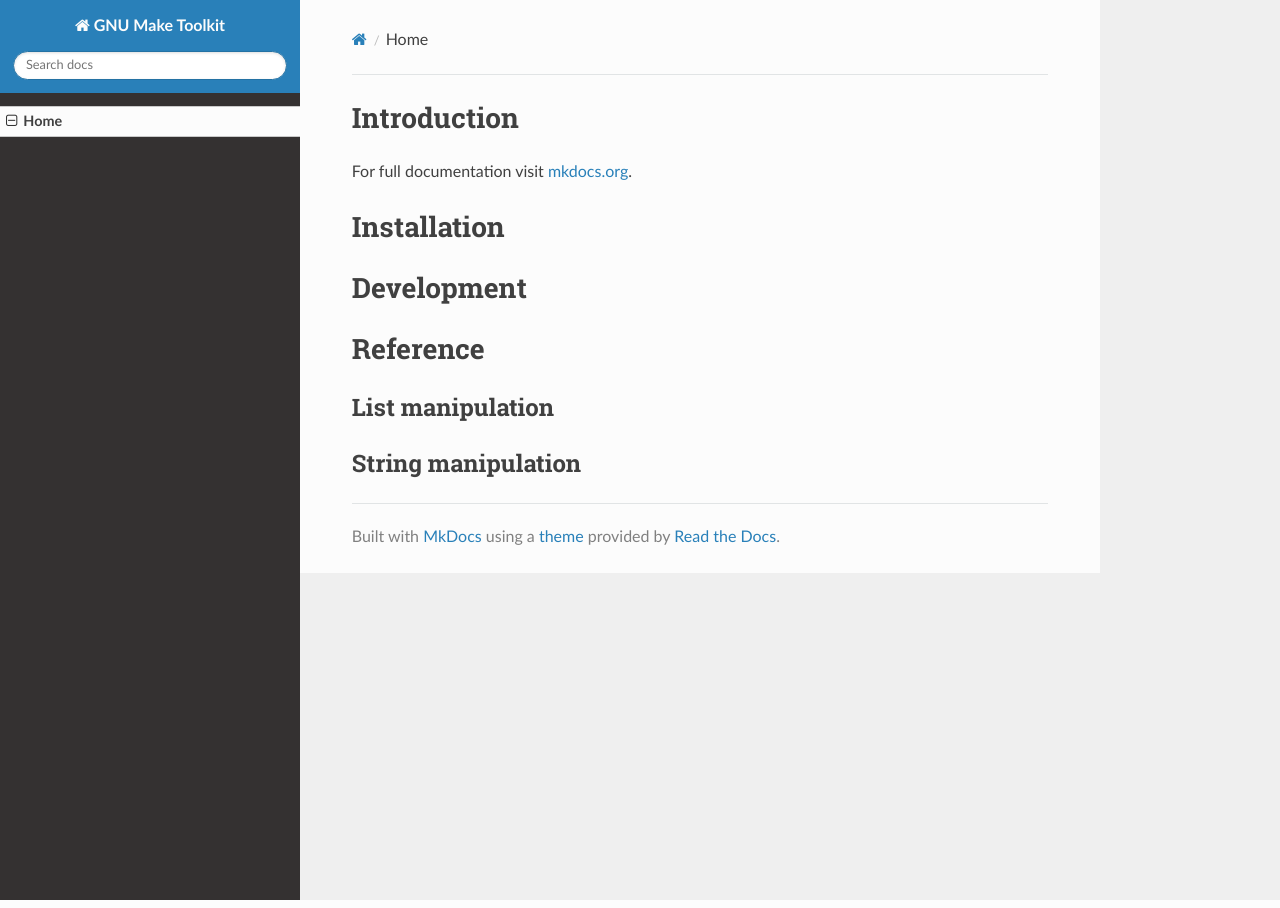
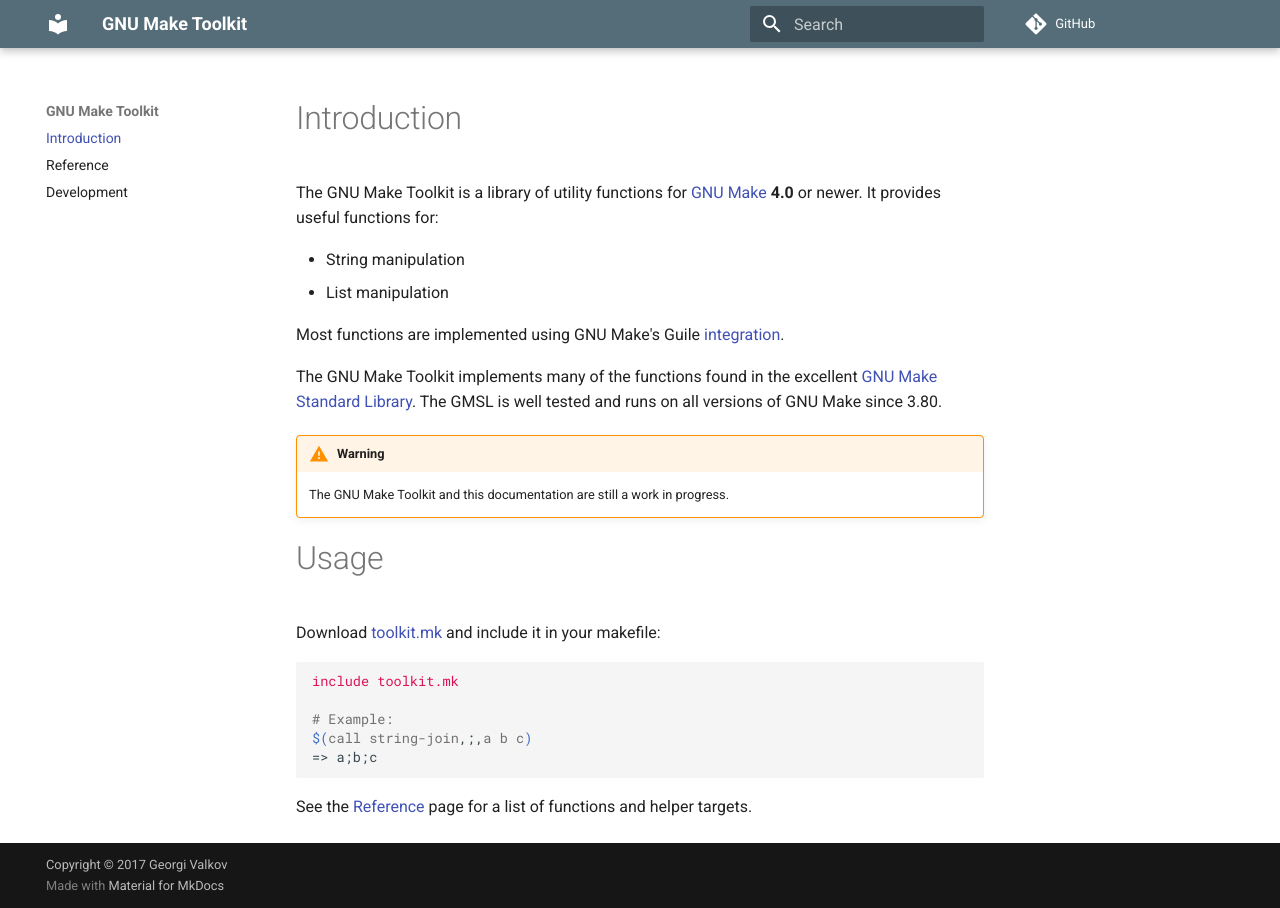
Before and after one commit to gvalkov/gnu-make-toolkit, an MkDocs documentation site: the page built from docs/docs/index.md, in a window 1280 px wide. Built offline with MkDocs 1.6.1 and Material for MkDocs 9.7.7, drawn with Linux system fonts in a browser that asks for light colours; nearby versions of some CDN libraries; comment, search, counter and statistics services are not loaded; old or Windows-style settings are respelled for this version of MkDocs.

Commit message:
Documentation improvements

````diff
--- a/docs/docs/index.md
+++ b/docs/docs/index.md
@@ -1,17 +1,35 @@
 # Introduction
 
-For full documentation visit [mkdocs.org](http://mkdocs.org).
+The GNU Make Toolkit is a library of utility functions for [GNU Make][gmake]
+**4.0** or newer. It provides useful functions for:
 
+- String manipulation
+- List manipulation
 
-# Installation
+Most functions are implemented using GNU Make's Guile [integration][guile].
 
+The GNU Make Toolkit implements many of the functions found in the excellent
+[GNU Make Standard Library][gmsl]. The GMSL is well tested and runs on all
+versions of GNU Make since 3.80.
 
-# Development
+!!! warning
+    The GNU Make Toolkit and this documentation are still a work in progress.
 
+# Usage
 
-# Reference
+Download [toolkit.mk] and include it in your makefile:
 
-## List manipulation
+```makefile
+include toolkit.mk
 
+# Example:
+$(call string-join,;,a b c)
+=> a;b;c
+```
 
-## String manipulation
+See the [Reference](ref.md) page for a list of functions and helper targets.
+
+[gmake]: https://www.gnu.org/software/make/
+[gmsl]:  http://gmsl.sourceforge.net/
+[guile]: https://www.gnu.org/software/make/manual/html_node/Guile-Integration.html
+[toolkit.mk]:  https://raw.githubusercontent.com/gvalkov/gnu-make-toolkit/master/toolkit.mk
--- a/docs/mkdocs.yml
+++ b/docs/mkdocs.yml
@@ -1,9 +1,21 @@
 site_name: GNU Make Toolkit
 site_author: Georgi Valkov
-site_description: GNU Make Toolkit documentation
+site_description: GNU Make Toolkit Documentation
+
+repo_url: https://github.com/gvalkov/gnu-make-toolkit/
+copyright: Copyright &copy; 2017 Georgi Valkov
 pages:
-  - Home: index.md
-theme: readthedocs
+  - Introduction: index.md
+  - Reference: ref.md
+  - Development: devel.md
+theme: material
 markdown_extensions:
-  - toc:
-      permalink: True
+  - admonition
+  - codehilite(guess_lang=false)
+  - toc(permalink=true)
+extra:
+  palette:
+    primary: 'blue grey'
+    accent: 'light blue'
+  feature:
+    tabs: false
````
Also changed, not shown: docs/docs/devel.md (added, +48 -0 lines), docs/docs/ref.tmpl.md (added, +26 -0 lines), docs/expand-toolkit-docs.py (added, +45 -0 lines), docs/extract-function-docs.py (deleted, +0 -45 lines), docs/extract-toolkit-docs.py (added, +59 -0 lines), 2 other files.
